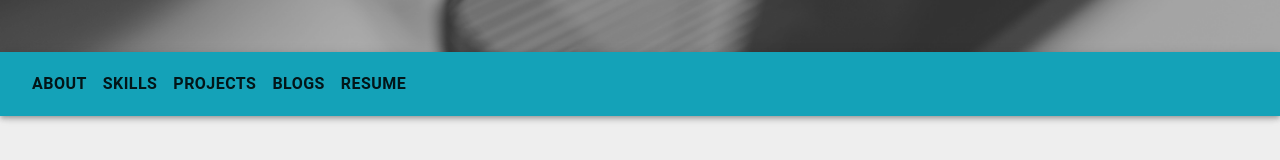
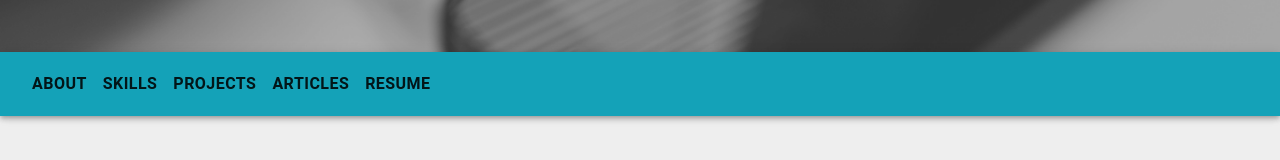
Before and after one commit to gabriel-demes/personal-website, a React (Create React App) app: page / in a window 1280 px wide. Shown: the part 748-908 px from the top of the page. Built offline with nearby package versions, Linux system fonts and the light colour scheme; no server answers.

Commit message:
changed blogs to articles

```diff
--- a/src/components/BlogContainer.js
+++ b/src/components/BlogContainer.js
@@ -47,7 +47,7 @@ const BlogContainer = () => {
 
     return(
         <Section id="blogs">
-            <H1>BLOGS</H1>
+            <H1>ARTICLES</H1>
             <Div className="blog-container">
                 {displayBlogs}
             </Div>
--- a/src/components/Navbar.js
+++ b/src/components/Navbar.js
@@ -66,7 +66,7 @@ const Navbar = () => {
                     duration={500}
                     offset={0}
                 >
-                    <Button className={classes.button}>BLOGS</Button>
+                    <Button className={classes.button}>ARTICLES</Button>
                 </Link>
                 <Button onClick={()=> window.open(Resume5_5_21, '_blank')} className={classes.button}>RESUME</Button>
             </Toolbar>
```
